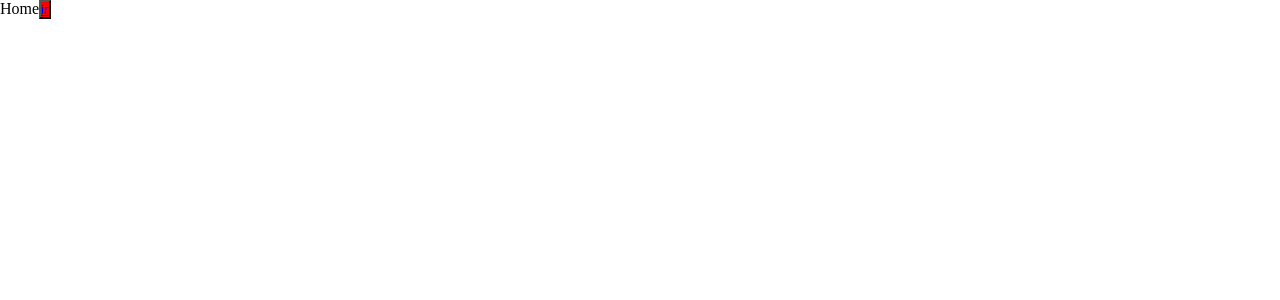
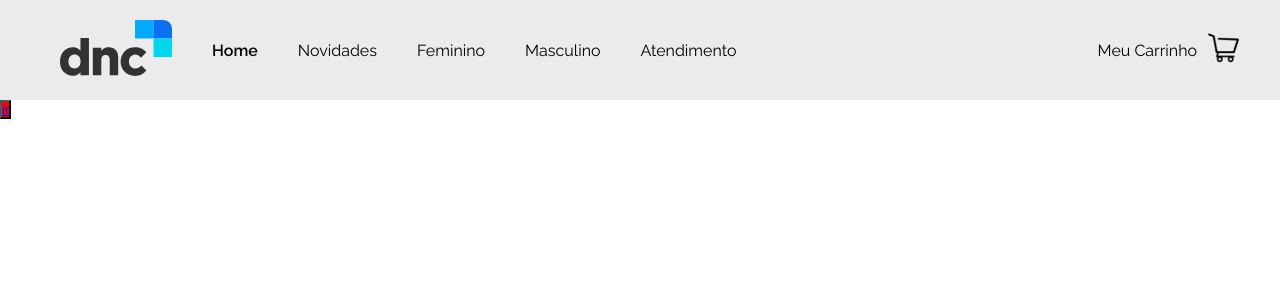
Before and after one commit to douglasleg1/ecommerce-project-dnc, a React (Vite) app: page /home in a window 1280 px wide. Shown: the top 300 px of the page. Built offline with nearby package versions, Linux system fonts and the light colour scheme.

Commit message:
add HeaderStore component

```diff
--- /dev/null
+++ b/src/components/HeaderStore/HeaderStore.jsx
@@ -0,0 +1,33 @@
+import React from 'react'
+import "./HeaderStore.scss"
+import logoDNC from "../../assets/dnc-logo.svg"
+import cartIcon from "../../assets/cart-icon.svg"
+
+const HeaderStore = () => {
+  return (
+        <section className='headerStore'>
+            <div className='sectionsMenu'>
+                <ul>
+                    <li>
+                        <img src={logoDNC} alt=''></img>
+                    </li>
+                    <li className='home-text-menu'>Home</li>
+                    <li>Novidades</li>
+                    <li>Feminino</li>
+                    <li>Masculino</li>
+                    <li>Atendimento</li>
+                </ul>
+            </div>
+            <div className='storeMenu'>
+                <ul>
+                    <li>Meu Carrinho</li>
+                    <li>
+                        <img src={cartIcon} alt=''></img>
+                    </li>
+                </ul>
+            </div>
+        </section>
+    )
+}
+
+export default HeaderStore
--- /dev/null
+++ b/src/components/HeaderStore/HeaderStore.scss
@@ -0,0 +1,61 @@
+@use "../../sass/variables" as *;
+
+.headerStore{
+    background-color: $header-background;
+    font-family: 'Raleway', sans-serif;
+    display: flex;
+    align-items: center;
+    justify-content: space-between;
+}
+
+.sectionsMenu{
+
+    padding: 20px;
+
+    img{
+        height: 56px;
+    }
+
+    ul{
+        display: flex;
+        flex-direction: row;
+        align-items: center;
+    }
+
+    li{
+        list-style: none;
+        margin-left: 40px;
+    }
+
+}
+
+.sectionsMenu li:hover{
+    transform: translateY(-5px);
+    transition: 1s;
+    text-decoration: underline;
+}
+
+.home-text-menu{
+    font-weight: 600;
+}
+
+.storeMenu{
+
+    ul{
+        display: flex;
+        flex-direction: row;
+        align-items: center;
+        margin-right: 40px;
+    }
+
+    li{
+        list-style: none;
+        margin-left: 10px;
+    }
+}
+
+.storeMenu li:hover{
+    transform: translateY(-5px);
+    transition: 1s;
+    text-decoration: underline;
+}
--- a/src/views/Home/Home.jsx
+++ b/src/views/Home/Home.jsx
@@ -1,11 +1,13 @@
 import React from 'react'
 import { Link } from 'react-router-dom'
 import "./Home.scss";
+import HeaderStore from '../../components/HeaderStore/HeaderStore';
 
 
 const Home = () => {
   return (
-    <div className="Home">Home
+    <div className="Home">
+      <HeaderStore/>
       <button>
         <Link to={`/products/1`}>ir</Link>
       </button>
```
